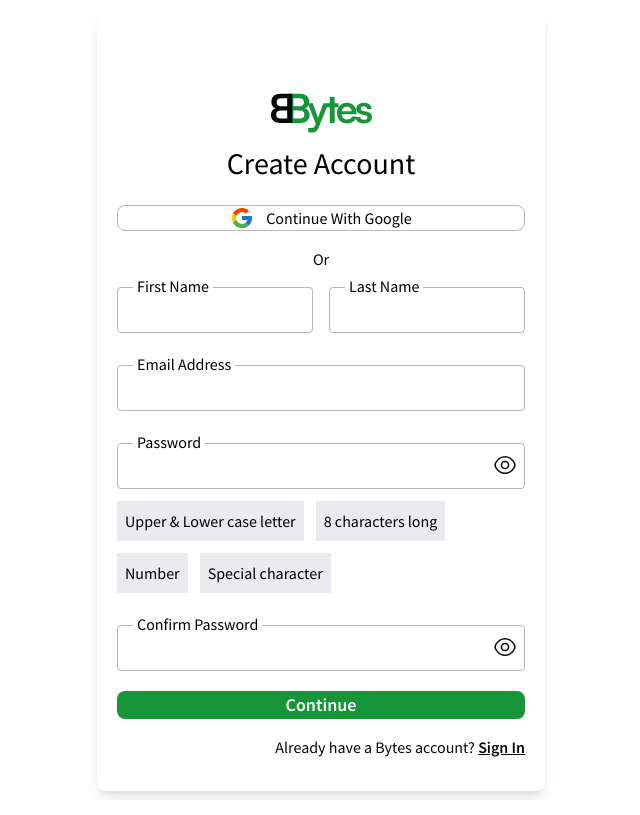
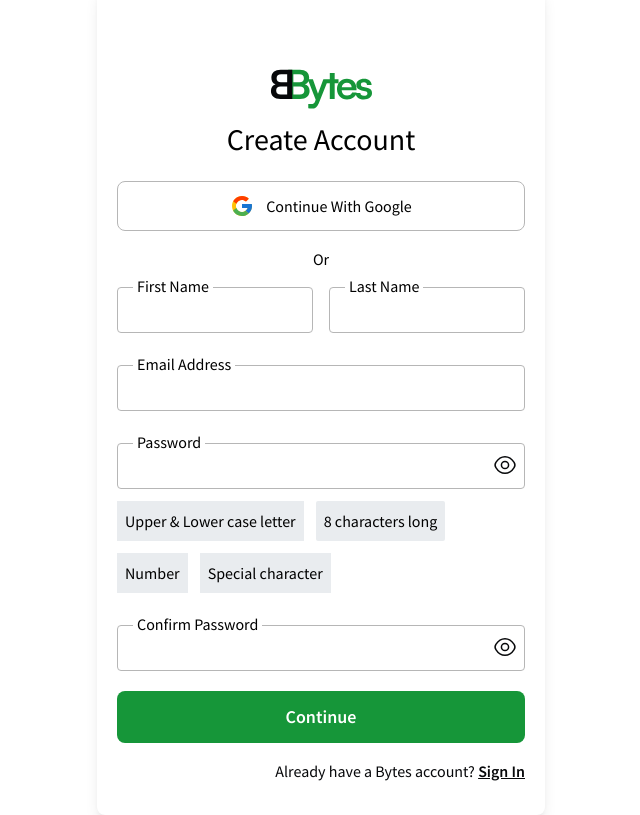
Before and after one commit to Elue-dev/BytesBlog-Client, a React (Vite) app: page /auth/create-account in a window 1280 px wide. Shown: the whole page, without its empty margins (319-959 px from the left). Built offline with nearby package versions, Linux system fonts and the light colour scheme.

Commit message:
fix: button padding across pages

```diff
--- a/src/components/interests/index.tsx
+++ b/src/components/interests/index.tsx
@@ -69,7 +69,7 @@
         </div>
 
         <Button
-          className="mt-14 w-full rounded-lg bg-primaryColor text-white"
+          className="mt-14 w-full rounded-lg bg-primaryColor p-3 text-white"
           onClick={createUserAccount}
         >
           Create Account
--- a/src/components/modal/index.tsx
+++ b/src/components/modal/index.tsx
@@ -49,7 +49,7 @@
             <div className="mt-4 flex flex-col sm:flex-row sm:justify-center sm:space-x-4">
               <Button
                 type="button"
-                className="inline-flex w-full justify-center rounded-md bg-primaryColorLighter px-4 py-2 text-lg font-semibold uppercase text-primaryColor shadow-sm"
+                className="inline-flex w-full justify-center rounded-md bg-primaryColorLighter p-3 px-4 py-2 text-lg font-semibold uppercase text-primaryColor shadow-sm"
                 onClick={closeModalAndNavigate}
               >
                 Done
--- a/src/components/signup_form/index.tsx
+++ b/src/components/signup_form/index.tsx
@@ -119,7 +119,7 @@
           <h1 className="mb-3 flex items-center justify-center text-3xl font-medium">
             Create Account
           </h1>
-          <Button className="mb-4 mt-6 flex w-full items-center justify-center gap-3 rounded-lg border border-lightGray bg-white">
+          <Button className="mb-4 mt-6 flex w-full items-center justify-center gap-3 rounded-lg border border-lightGray bg-white p-3">
             <FcGoogle className="text-2xl" />
             <span className="font-normal">Continue With Google</span>
           </Button>
@@ -261,7 +261,7 @@
 
             <Button
               type="button"
-              className="mt-5 w-full rounded-lg bg-primaryColor text-lg font-semibold text-white"
+              className="mt-5 w-full rounded-lg bg-primaryColor p-3 text-lg font-semibold text-white"
               onClick={proceed}
             >
               Continue
--- a/src/pages/auth/forgot_password/index.tsx
+++ b/src/pages/auth/forgot_password/index.tsx
@@ -27,7 +27,7 @@
       }
       revealModal(
         `A link has been sent to ${email}. Kindly open the link to reset your password.`,
-         "/auth/reset-password",
+        "/auth/reset-password",
         "warning"
       );
     }
@@ -70,7 +70,7 @@
         </div>
 
         <Button
-          className="mt-14 w-full rounded-lg bg-primaryColor text-white"
+          className="mt-14 w-full rounded-lg bg-primaryColor p-3 text-white"
           onClick={sendResetEmail}
         >
           Send Password Reset Link
--- a/src/pages/auth/reset_password/index.tsx
+++ b/src/pages/auth/reset_password/index.tsx
@@ -205,7 +205,7 @@
 
             <Button
               type="button"
-              className="mt-5 w-full rounded-lg bg-primaryColor text-lg font-semibold text-white"
+              className="mt-5 w-full rounded-lg bg-primaryColor p-3 text-lg font-semibold text-white"
               onClick={proceed}
             >
               Reset Password
--- a/src/pages/auth/sign_in/index.tsx
+++ b/src/pages/auth/sign_in/index.tsx
@@ -65,7 +65,7 @@
           <h1 className="mb-3 flex items-center justify-center text-3xl font-medium">
             Welcome back
           </h1>
-          <Button className="mb-4 mt-6 flex w-full items-center justify-center gap-3 rounded-lg border border-lightGray bg-white">
+          <Button className="mb-4 mt-6 flex w-full items-center justify-center gap-3 rounded-lg border border-lightGray bg-white p-3">
             <FcGoogle className="text-2xl" />
             <span className="font-normal">Continue With Google</span>
           </Button>
@@ -114,7 +114,7 @@
 
             <Button
               type="button"
-              className="mt-5 w-full rounded-lg bg-primaryColor text-lg font-semibold text-white"
+              className="mt-5 w-full rounded-lg bg-primaryColor p-3 text-lg font-semibold text-white"
               onClick={proceed}
             >
               Sign In
```
